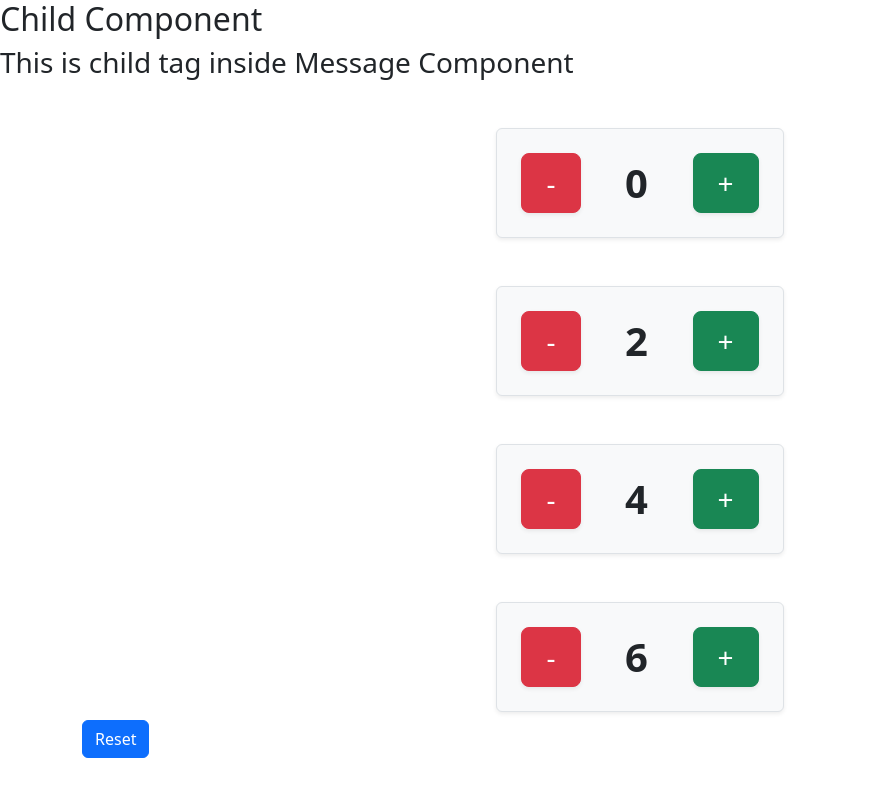
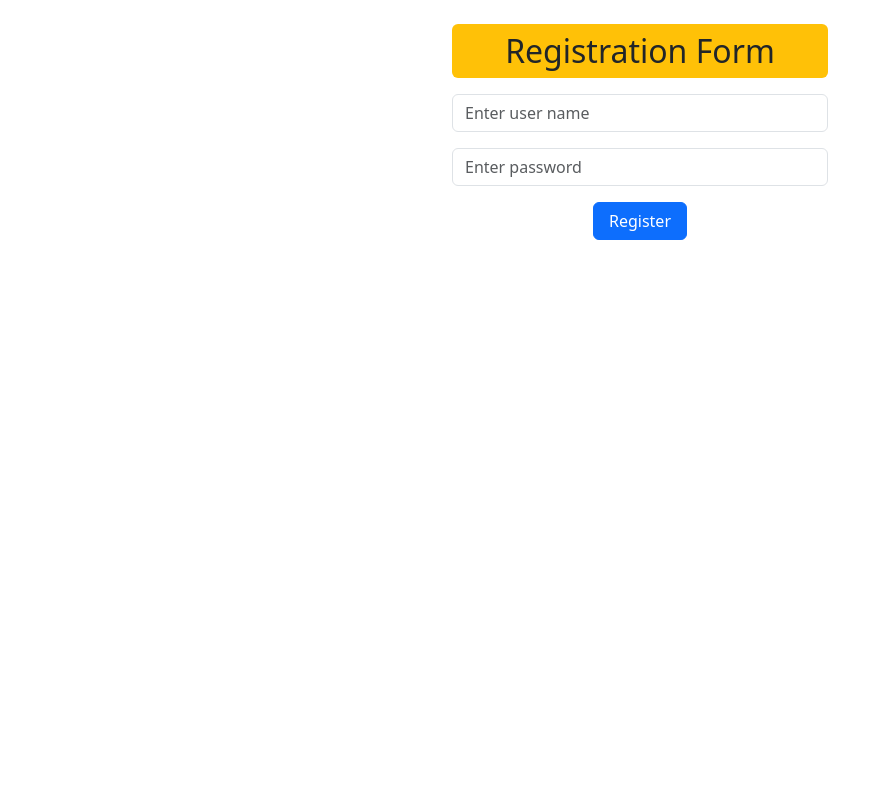
Before and after one commit to Tanya-26/ReactJS, a React (Vite) app: page / in a window 1280 px wide. Shown: the top 796 px of the page, without its empty margins (0-891 px from the left). Built offline with nearby package versions, Linux system fonts and the light colour scheme.

Commit message:
message and registration form

```diff
--- a/src/App.jsx
+++ b/src/App.jsx
@@ -1,14 +1,9 @@
 
-import Message from './components/Message'
-import CounterP from './components/CounterP'
-
+import Registration from './components/Registration'
 const App = () => {
   return (
     <div>
-      <Message info="Child Component">
-        <h3>This is child tag inside Message Component</h3>
-        <CounterP />
-      </Message>
+      <Registration/>
     </div>
   )
 }
--- a/src/components/Message.jsx
+++ /dev/null
@@ -1,13 +0,0 @@
-
-
-const Message = (props) => {
-    const { info, children } = props;
-    return (
-        <div>
-            <h2>{info}</h2>
-            {children}
-        </div>
-    )
-}
-
-export default Message
--- /dev/null
+++ b/src/components/Registration.jsx
@@ -0,0 +1,57 @@
+import { useState } from "react";
+
+const Registration = () => {
+  const [user, setUser] = useState("");
+  const [pwd, setPwd] = useState("");
+  const [submittedData, setSubmittedData] = useState(null);
+
+  const submitValue = (e) => {
+    e.preventDefault();
+    setSubmittedData({ user, pwd });
+  };
+
+  return (
+    <div className="container mt-4" style={{ maxWidth: "400px" }}>
+      <h2 className="bg-warning text-center p-2 rounded">Registration Form</h2>
+      <form className="d-flex flex-column gap-3 mt-3" onSubmit={submitValue}>
+        <input
+          type="text"
+          name="user"
+          value={user}
+          onChange={(e) => setUser(e.target.value)}
+          className="form-control"
+          placeholder="Enter user name"
+        />
+        <input
+          type="password"
+          name="pwd"
+          value={pwd}
+          onChange={(e) => setPwd(e.target.value)}
+          className="form-control"
+          placeholder="Enter password"
+        />
+        <button type="submit" className="btn btn-primary w-25 align-self-center">
+          Register
+        </button>
+
+      </form>
+
+      {submittedData && (
+        <div className="mt-4 p-3 border rounded bg-light">
+          <h4>Submitted Details:</h4>
+          <p className="mb-1"><strong>User:</strong> {submittedData.user}</p>
+          <p className="mb-0"><strong>Password:</strong> {submittedData.pwd}</p>
+        </div>
+      )}
+      {/* const Display =(props) =>{
+        const {user, pwd} = props;
+        return (
+            <h1>User: {user}</h1>
+            <h1>Password: {pwd} </h1>
+        )
+      } */}
+    </div>
+  );
+};
+
+export default Registration;
```
Also changed, not shown: src/components/MessageP.jsx (added, +16 -0 lines).
